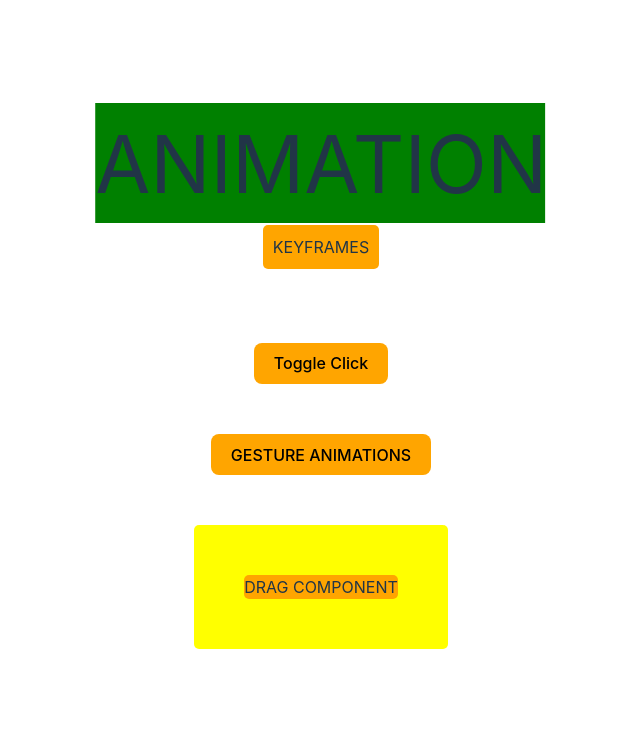
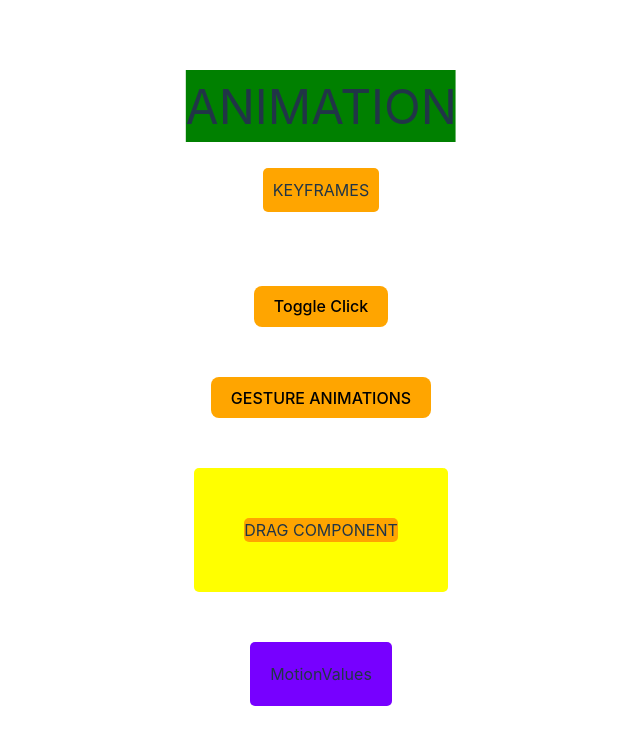
Before and after one commit to muhkyle17/learn-framer-motion, a React (Vite) app: page / in a window 1280 px wide. Shown: the top 744 px of the page, without its empty margins (319-959 px from the left). Built offline with nearby package versions, Linux system fonts and the light colour scheme.

Commit message:
Add motion values component

```diff
--- a/src/App.jsx
+++ b/src/App.jsx
@@ -1,7 +1,7 @@
 import './App.css'
 import { useState } from 'react'
 
-import { motion } from 'framer-motion'
+import { motion, useMotionValue, useTransform } from 'framer-motion'
 
 const variants = {
   open: { opacity: 1, x: 0 },
@@ -11,12 +11,15 @@ const variants = {
 function App() {
   const [isOpen, setIsOpen] = useState(false)
 
+  const x = useMotionValue(0)
+  const background = useTransform(x, [-100, 0, 100], ['#ff008c', '#7700ff', 'rgb(230, 255, 0)'])
+
   return (
     <div className='division'>
       <motion.div
         style={{ backgroundColor: 'green' }}
         initial={{ opacity: 0, scale: 0 }}
-        animate={{ opacity: 1, scale: 5 }}
+        animate={{ opacity: 1, scale: 3 }}
         transition={{ duration: 2 }}>
         ANIMATION
       </motion.div>
@@ -26,7 +29,7 @@ function App() {
         animate={{
           scale: [1, 2.2, 2.2, 1, 1],
           rotate: [0, 0, 270, 270, 0],
-          borderRadius: ['5px', '20%', '50%', '50%', '5px'],
+          borderRadius: ['5px', '20%', '30%', '30%', '5px'],
         }}>
         KEYFRAMES
       </motion.div>
@@ -64,6 +67,11 @@ function App() {
           DRAG COMPONENT
         </motion.div>
       </div>
+      <motion.div style={{ background, padding: '20px', borderRadius: '5px' }}>
+        <motion.div drag='x' dragConstraints={{ left: 0, right: 0 }} style={{ x }}>
+          MotionValues
+        </motion.div>
+      </motion.div>
     </div>
   )
 }
```
